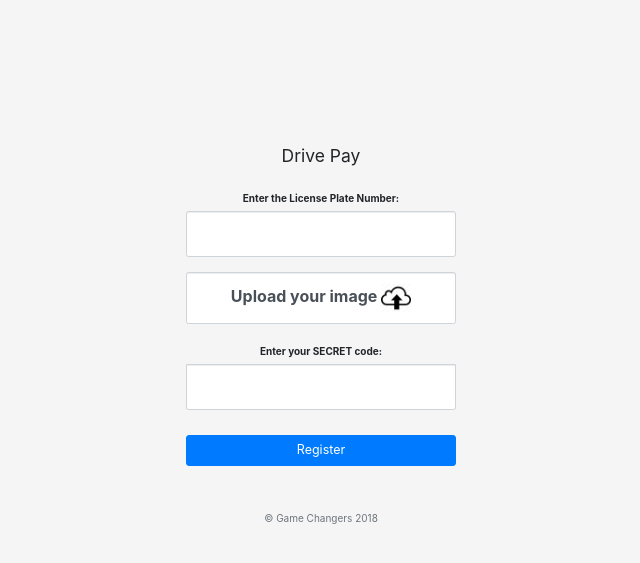
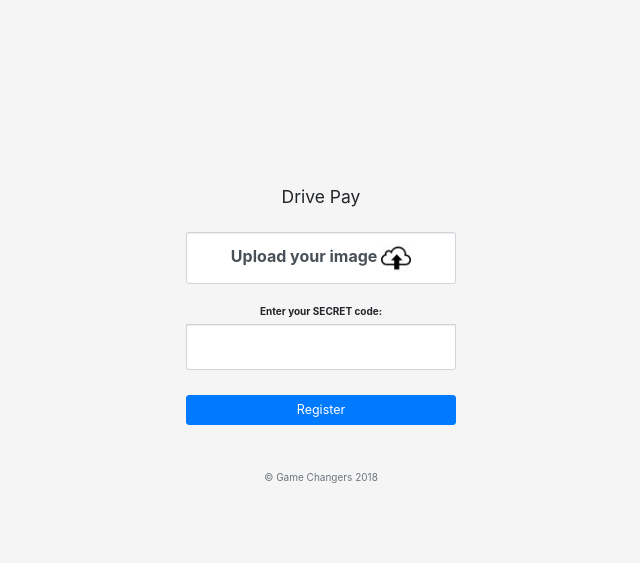
Before and after one commit to ritzler/drivepay, a Flask app: page /signup in a window 1280 px wide. Shown: the part 62-625 px from the top of the page, without its empty margins (319-959 px from the left). Run offline with Flask 2, Linux system fonts and the light colour scheme; some libraries are stand-ins or nearby versions.

Commit message:
removed field from signup form

```diff
--- a/templates/signup.html
+++ b/templates/signup.html
@@ -26,8 +26,6 @@
 <div class="text-center mb-4">
 	<h1 class="h3 mb-3 font-weight-normal">Drive Pay</h1>
 	<form class="form-signin" method="POST" enctype="multipart/form-data" action="{{ url_for('process') }}">
-		<label>Enter the License Plate Number:</label><br />
-		<input type="plate" name="plate" class="form-control"><br />
 		<label class="form-control" class="btn btn-default">Upload your image   <img id="preview" src="{{ url_for('static', filename='upload.png') }}" height="30px" width="auto" /><br/>
 		<input type="file" name="imageFile" id="imageFile" hidden class="form-control" onchange="previewImage(this)" accept="image/*"/>
 		</label>
```
